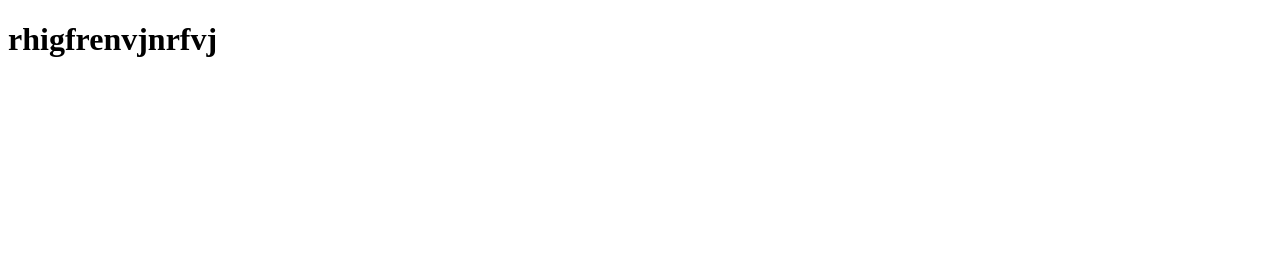
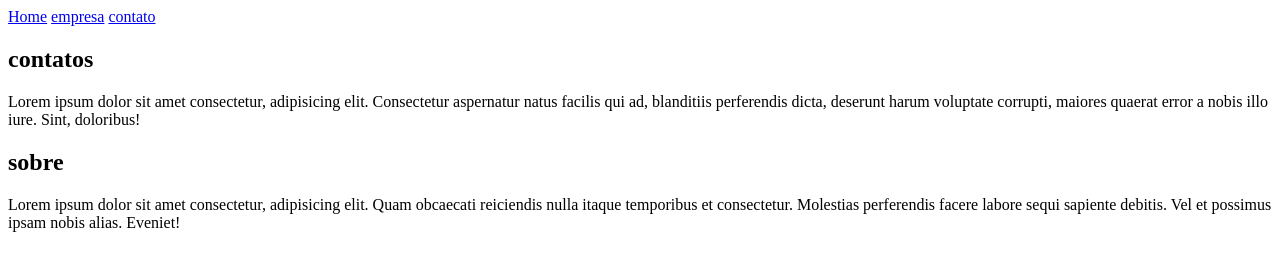
Before and after one commit to Juniorborgesdapaz/ipwebb, a plain HTML site: page atividade01/atv01.html in a window 1280 px wide. Drawn offline with Linux system fonts and the light colour scheme.

Commit message:
Add files via upload

```diff
--- a/atividade01/atv01.html
+++ b/atividade01/atv01.html
@@ -3,10 +3,28 @@
 <head>
     <meta charset="UTF-8">
     <meta name="viewport" content="width=device-width, initial-scale=1.0">
-    <title>Document</title>
+    <title>empresa</title>
 </head>
 <body>
-    <h1>rhigfrenvjnrfvj</h1>
+    <a href="atv01.html"> Home</a>
+    <a href="empresa.html"> empresa</a>
+    <a href="contato.html"> contato</a>
+
+
+
+
+
+    <h2>contatos </h2>
+    <p>Lorem ipsum dolor sit amet consectetur, adipisicing elit. Consectetur aspernatur natus facilis qui ad, blanditiis perferendis dicta, deserunt harum voluptate corrupti, maiores quaerat error a nobis illo iure. Sint, doloribus!</p>
+
+    <h2> sobre</h2>
+    <p>Lorem ipsum dolor sit amet consectetur, adipisicing elit. Quam obcaecati reiciendis nulla itaque temporibus et consectetur. Molestias perferendis facere labore sequi sapiente debitis. Vel et possimus ipsam nobis alias. Eveniet!</p>
+
+
+
+
+
+
 
 </body>
 </html>
```
Also changed, not shown: atividade01/contato.html (added, +11 -0 lines), atividade01/empresa.html (added, +11 -0 lines).
